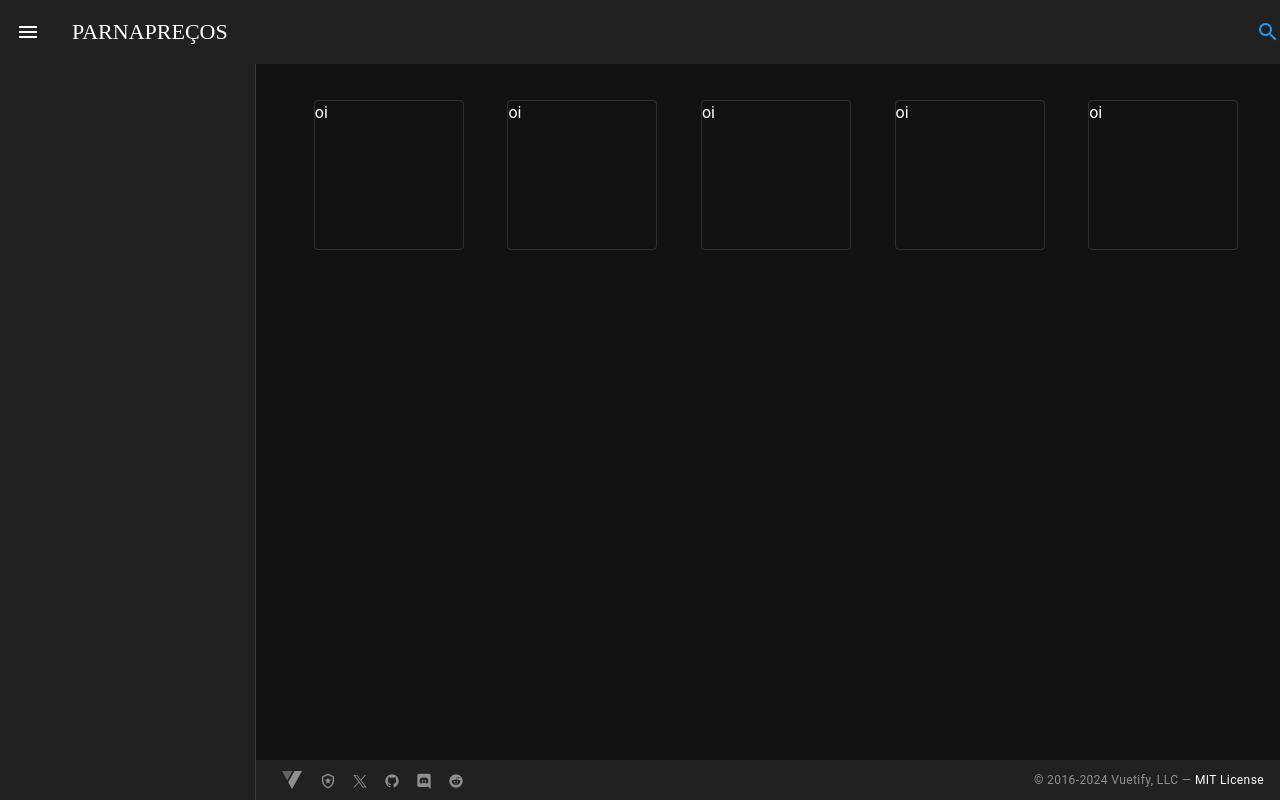
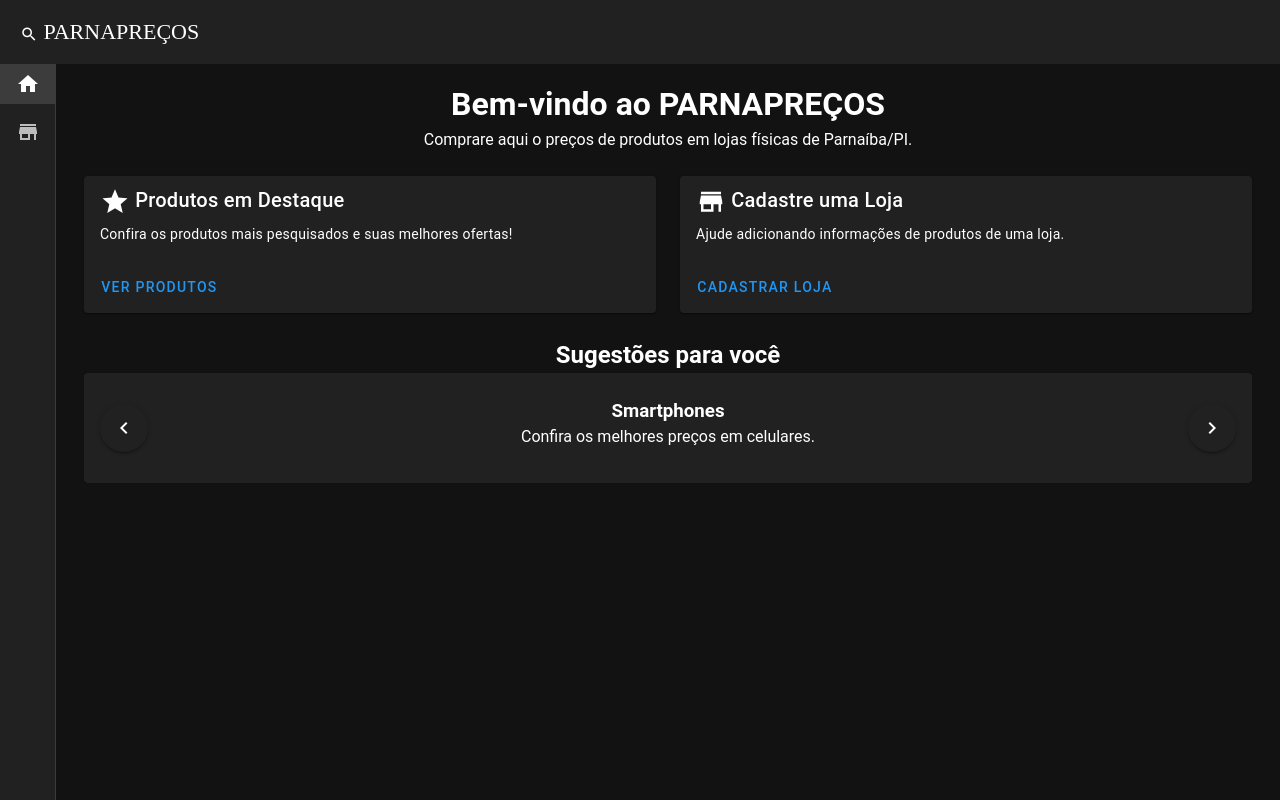
Before and after one commit to GabrielTJTop/PARNAPRECOS, a Vue app: page / in a window 1280 px wide. Built offline with nearby package versions, Linux system fonts and the light colour scheme.

Commit message:
Novos icones & página homme atualizada

```diff
--- a/index.html
+++ b/index.html
@@ -2,9 +2,9 @@
 <html lang="en">
   <head>
     <meta charset="UTF-8">
-    <link rel="icon" href="/favicon.ico">
+    <link rel="icon" href="public/logo.ico">
     <meta name="viewport" content="width=device-width, initial-scale=1.0">
-    <title>Welcome to Vuetify 3</title>
+    <title>PARNAPREÇOS</title>
   </head>
   <body>
     <div id="app"></div>
--- a/src/layouts/default.vue
+++ b/src/layouts/default.vue
@@ -1,23 +1,44 @@
 <template>
   <v-app>
     <v-main>
-      <v-app-bar flat>
-          <v-app-bar-nav-icon scroll-behavior="collapse" scroll-threshold="190" ></v-app-bar-nav-icon>
+      <v-app-bar scroll-behavior="collapse" scroll-threshold="121" flat>
+
         <v-app-bar-title style="font-family: Cochin; font-size: 22px;">
+          <v-icon icon="mdi-magnify" style="font-size: 18px;"></v-icon>
           PARNAPREÇOS
         </v-app-bar-title>
+      </v-app-bar>
 
-        <v-icon icon="mdi-magnify" color="info"></v-icon>
-      </v-app-bar>
-      <v-navigation-drawer></v-navigation-drawer>
-
-      <router-view />
+      <v-navigation-drawer expand-on-hover rail>
+        <v-list-item
+          prepend-icon="mdi-home"
+          title="Home"
+          :to="'/'"
+        ></v-list-item>
+        <v-list density="compact">
+          <v-list-group value="produtos">
+            <template v-slot:activator="{ props }">
+              <v-list-item v-bind="props" title="Produtos" prepend-icon="mdi-store"></v-list-item>
+            </template>
+            <v-list-item
+              v-for="(categoria, i) in categorias"
+              :key="i"
+              :title="categoria.title"
+              :value="categoria.title"
+              :to="categoria.to"
+            >
+            </v-list-item>
+          </v-list-group>
+        </v-list>
+      </v-navigation-drawer>
+    <router-view></router-view>
     </v-main>
-
-    <AppFooter />
   </v-app>
 </template>
 
 <script setup>
-  //
+ const categorias = [
+   { title: 'Eletrônicos', icon: '', to: '/categorias/eletronicos' },
+   { title: 'eletrodomesticos', icon: '', to: '/categorias/eletrodomesticos' }
+ ]
 </script>
--- a/src/pages/index.vue
+++ b/src/pages/index.vue
@@ -1,30 +1,73 @@
 <template>
-  <v-container grid-list-xs>
-    <div class="ma-4 ga-1 pl-4 pt-4 d-flex ">
-      <v-row justify="space-around">
-        <div style="width: 150px; height: 150px;" class="border rounded" >
-          oi
-        </div>
-        <div style="width: 150px; height: 150px;" class="border rounded" >
-          oi
-        </div>
-        <div style="width: 150px; height: 150px;" class="border rounded" >
-          oi
-        </div>
-        <div style="width: 150px; height: 150px;" class="border rounded" >
-          oi
-        </div>
-        <div style="width: 150px; height: 150px;" class="border rounded" >
-          oi
-        </div>
+  <v-container>
+    <v-row>
+      <v-col>
+        <h1 class="text-center">Bem-vindo ao PARNAPREÇOS</h1>
+        <p class="text-center">
+          Comprare aqui o preços de produtos em lojas físicas de Parnaíba/PI.
+        </p>
+      </v-col>
+    </v-row>
 
-      </v-row>
+    <v-row>
+      <v-col>
+        <v-card>
+          <v-card-title>
+            <v-icon>mdi-star</v-icon>
+            Produtos em Destaque
+          </v-card-title>
+          <v-card-text>
+            <p>Confira os produtos mais pesquisados e suas melhores ofertas!</p>
+          </v-card-text>
+          <v-card-actions>
+            <v-btn color="blue" text to="/destaques">Ver Produtos</v-btn>
+          </v-card-actions>
+        </v-card>
+      </v-col>
 
-    </div>
+      <v-col>
+        <v-card>
+          <v-card-title>
+            <v-icon>mdi-store</v-icon>
+            Cadastre uma Loja
+          </v-card-title>
+          <v-card-text>
+            <p>Ajude adicionando informações de produtos de uma loja.</p>
+          </v-card-text>
+          <v-card-actions>
+            <v-btn color="blue" text to="/stores">Cadastrar Loja</v-btn>
+          </v-card-actions>
+        </v-card>
+      </v-col>
+    </v-row>
 
+    <v-row>
+      <v-col>
+        <h2 class="text-center">Sugestões para você</h2>
+        <v-carousel height="110px" hide-delimiters>
+          <v-carousel-item v-for="item in sugestoes">
+            <v-card class="text-center" height="110px">
+              <br>
+              <h3>{{ item.title }}</h3>
+              <p>{{ item.description }}</p>
+            </v-card>
+          </v-carousel-item>
+        </v-carousel>
+      </v-col>
+    </v-row>
   </v-container>
 </template>
 
-<script setup>
-  //
+<script>
+export default {
+  data() {
+    return {
+      sugestoes: [
+        { title: "Smartphones", description: "Confira os melhores preços em celulares." },
+        { title: "Eletrodomésticos", description: "Ofertas incríveis para sua casa." },
+        { title: "Moda", description: "Roupas e acessórios com desconto." },
+      ],
+    };
+  },
+};
 </script>
```
Also changed, not shown: 2 other files (tests, documents, lock files or other folders).
